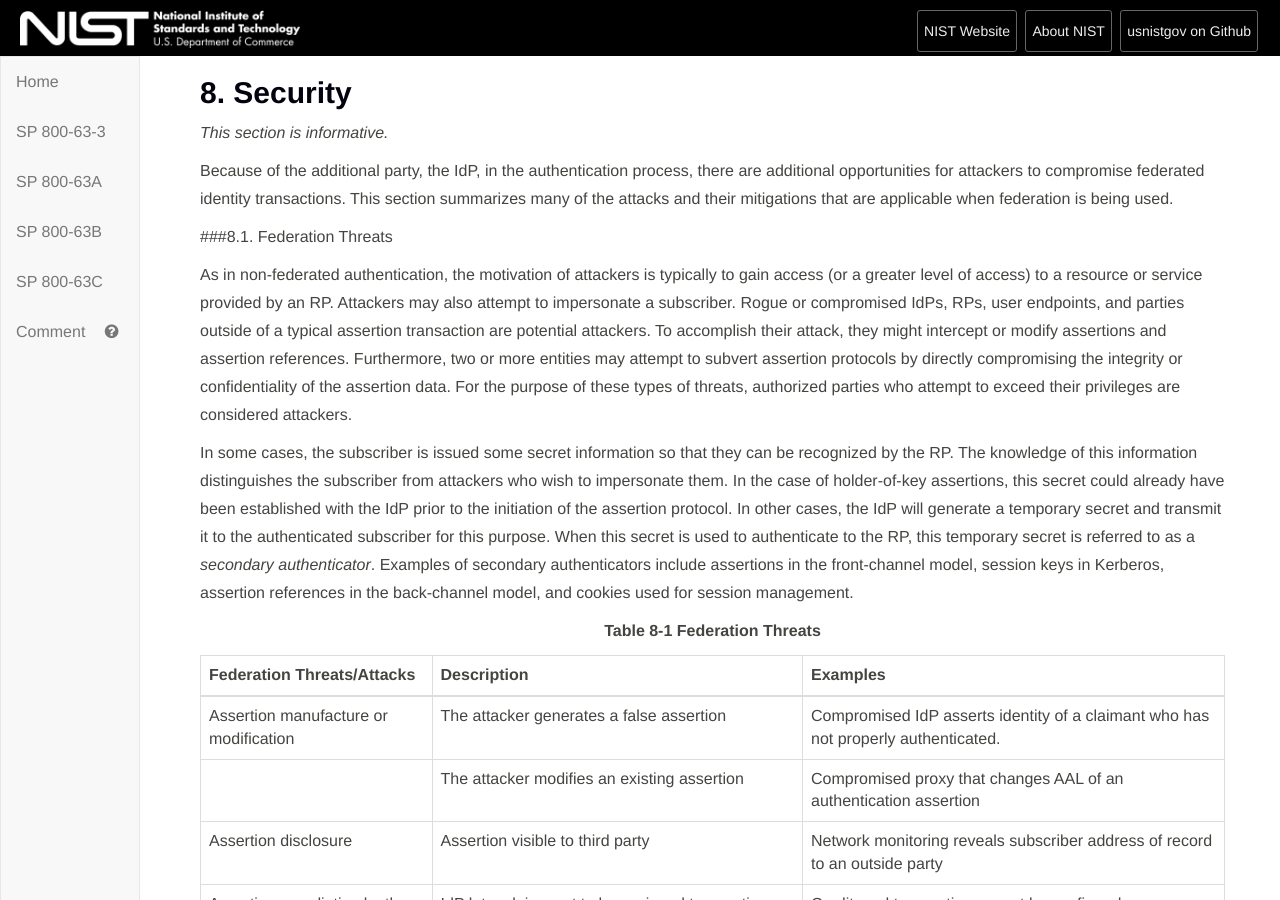
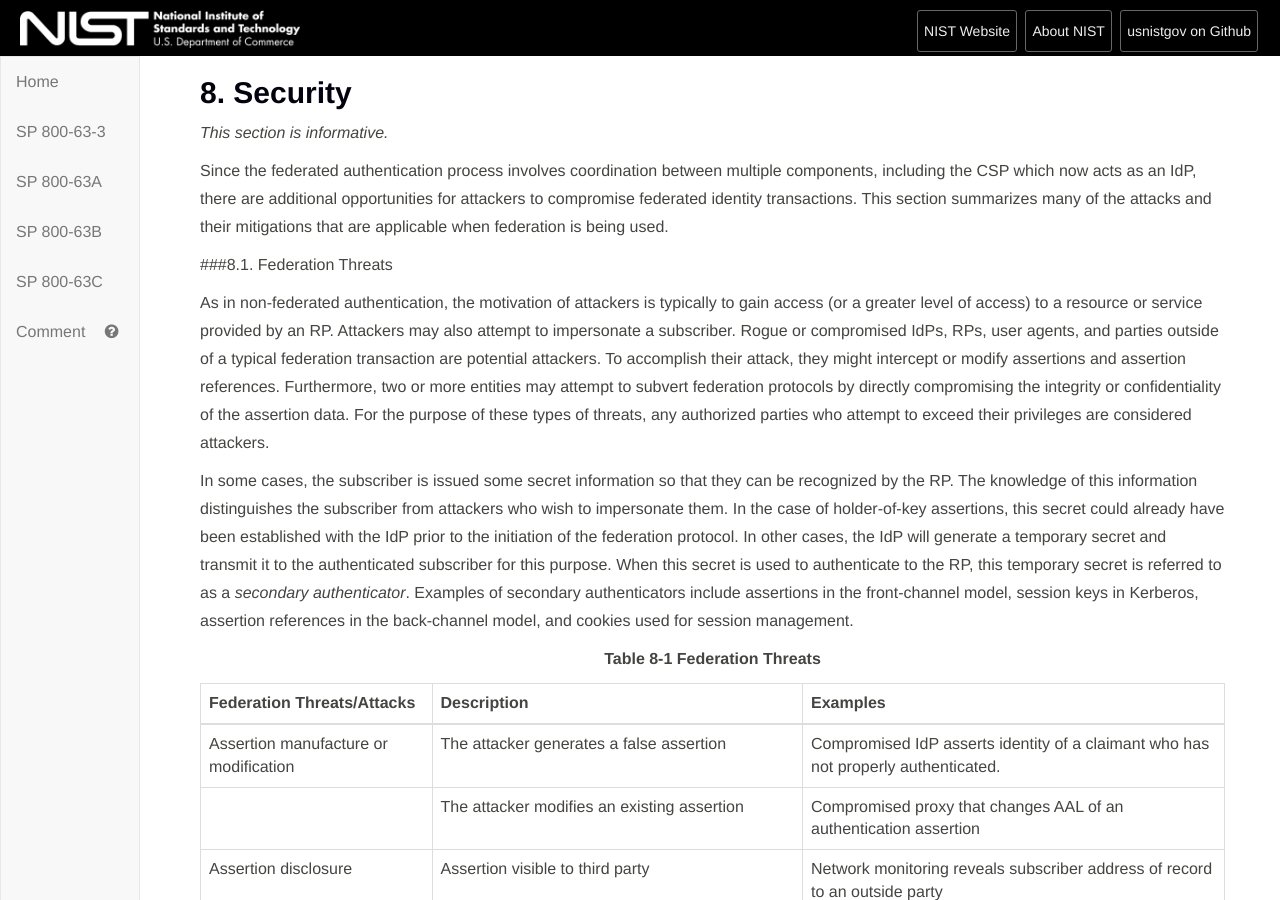
Before and after one commit to usnistgov/800-63-3, a Jekyll site: the page built from sp800-63c/sec8_security.md, in a window 1280 px wide and 900 px high. Built offline with Jekyll 4.4.1, drawn with Linux system fonts in a browser that asks for light colours; our own code applies the rules of GitHub Pages for plain Markdown files; some of the changed text lies outside the part shown.

Commit message:
Address review comments

```diff
--- a/sp800-63c/sec8_security.md
+++ b/sp800-63c/sec8_security.md
@@ -5,13 +5,13 @@
 
 *This section is informative.*
 
-Because of the additional party, the IdP, in the authentication process, there are additional opportunities for attackers to compromise federated identity transactions. This section summarizes many of the attacks and their mitigations that are applicable when federation is being used.
+Since the federated authentication process involves coordination between multiple components, including the CSP which now acts as an IdP, there are additional opportunities for attackers to compromise federated identity transactions. This section summarizes many of the attacks and their mitigations that are applicable when federation is being used.
 
 ###8.1. Federation Threats
 
-As in non-federated authentication, the motivation of attackers is typically to gain access (or a greater level of access) to a resource or service provided by an RP. Attackers may also attempt to impersonate a subscriber. Rogue or compromised IdPs, RPs, user endpoints, and parties outside of a typical assertion transaction are potential attackers. To accomplish their attack, they might intercept or modify assertions and assertion references. Furthermore, two or more entities may attempt to subvert assertion protocols by directly compromising the integrity or confidentiality of the assertion data. For the purpose of these types of threats, authorized parties who attempt to exceed their privileges are considered attackers.
+As in non-federated authentication, the motivation of attackers is typically to gain access (or a greater level of access) to a resource or service provided by an RP. Attackers may also attempt to impersonate a subscriber. Rogue or compromised IdPs, RPs, user agents, and parties outside of a typical federation transaction are potential attackers. To accomplish their attack, they might intercept or modify assertions and assertion references. Furthermore, two or more entities may attempt to subvert federation protocols by directly compromising the integrity or confidentiality of the assertion data. For the purpose of these types of threats, any authorized parties who attempt to exceed their privileges are considered attackers.
 
-In some cases, the subscriber is issued some secret information so that they can be recognized by the RP. The knowledge of this information distinguishes the subscriber from attackers who wish to impersonate them. In the case of holder-of-key assertions, this secret could already have been established with the IdP prior to the initiation of the assertion protocol. In other cases, the IdP will generate a temporary secret and transmit it to the authenticated subscriber for this purpose. When this secret is used to authenticate to the RP, this temporary secret is referred to as a *secondary authenticator*. Examples of secondary authenticators include assertions in the front-channel model, session keys in Kerberos, assertion references in the back-channel model, and cookies used for session management.
+In some cases, the subscriber is issued some secret information so that they can be recognized by the RP. The knowledge of this information distinguishes the subscriber from attackers who wish to impersonate them. In the case of holder-of-key assertions, this secret could already have been established with the IdP prior to the initiation of the federation protocol. In other cases, the IdP will generate a temporary secret and transmit it to the authenticated subscriber for this purpose. When this secret is used to authenticate to the RP, this temporary secret is referred to as a *secondary authenticator*. Examples of secondary authenticators include assertions in the front-channel model, session keys in Kerberos, assertion references in the back-channel model, and cookies used for session management.
 
 <div class="text-center" markdown="1">
 
@@ -30,7 +30,7 @@
 | Assertion reuse | Assertion can be used more than once with same RP | Intercepted assertion used by attacker to authenticate their own session |
 | Secondary authenticator manufacture | Attacker generates a secondary authenticator to impersonate a subscriber | Attacker exploits a cryptographic weakness in generation of secondary authenticators |
 | Secondary authenticator capture | Attacker intercepts the secondary authenticator | Attacker uses a session-hijacking attack to capture the secondary authenticator |
-| Assertion substitution | Attacker uses an assertion intended for a different subscriber | Session hijacking attack between IdP and RP
+| Assertion substitution | Attacker uses an assertion intended for a different subscriber | Session hijacking attack between IdP and RP |
 
 ### 8.2. Federation Threat Mitigation Strategies
 
@@ -56,8 +56,8 @@
 | | RP keeps track of assertions consumed within a configurable time window to ensure that a given assertion is not used more than once. |
 | Secondary authenticator manufacture | Ensure that secondary authenticator has sufficient entropy to resist manufacture |
 | | Include timely assertion data signed by the IdP |
-| Secondary authenticator capture | Send secondary authenticator using an authenticated protected channel establishes at primary authentication time |
+| Secondary authenticator capture | Send secondary authenticator using an authenticated protected channel established between the IdP and subscriber at primary authentication time |
 | | Use the secondary authenticator in an authentication protocol that protects against eavesdropping and MitM attacks |
 | | Never send a secondary authenticator over an unprotected channel or to an unauthenticated party while still valid |
 | Assertion substitution | Ensure that assertion responses contain a reference to the assertion request or some other nonce that was cryptographically bound to the request by the RP |
-| | Send assertion responses in the same authentication protected channel as the request |
+| | Send assertion responses in the same authentication protected channel as the request, such as in the back-channel model |
```
